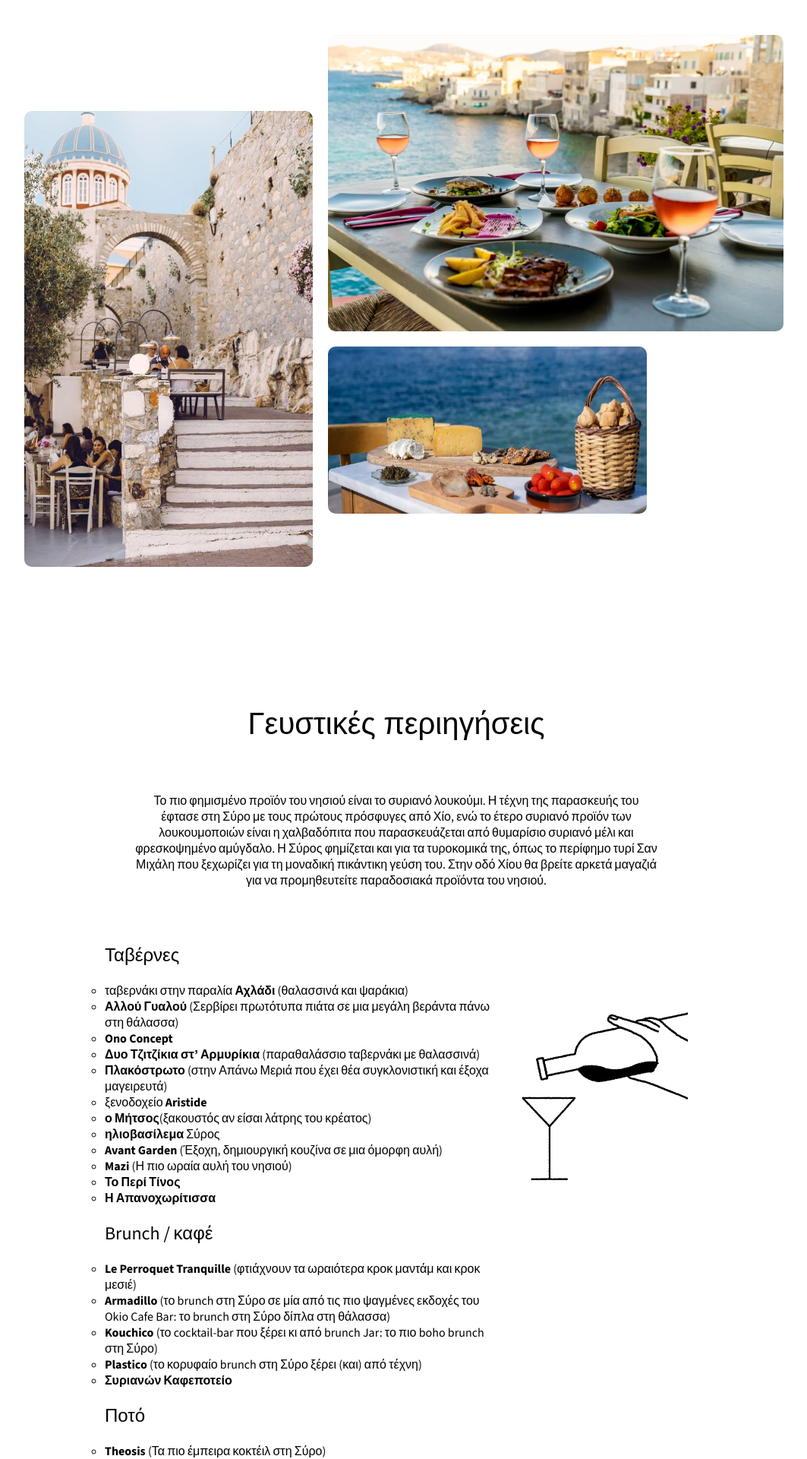
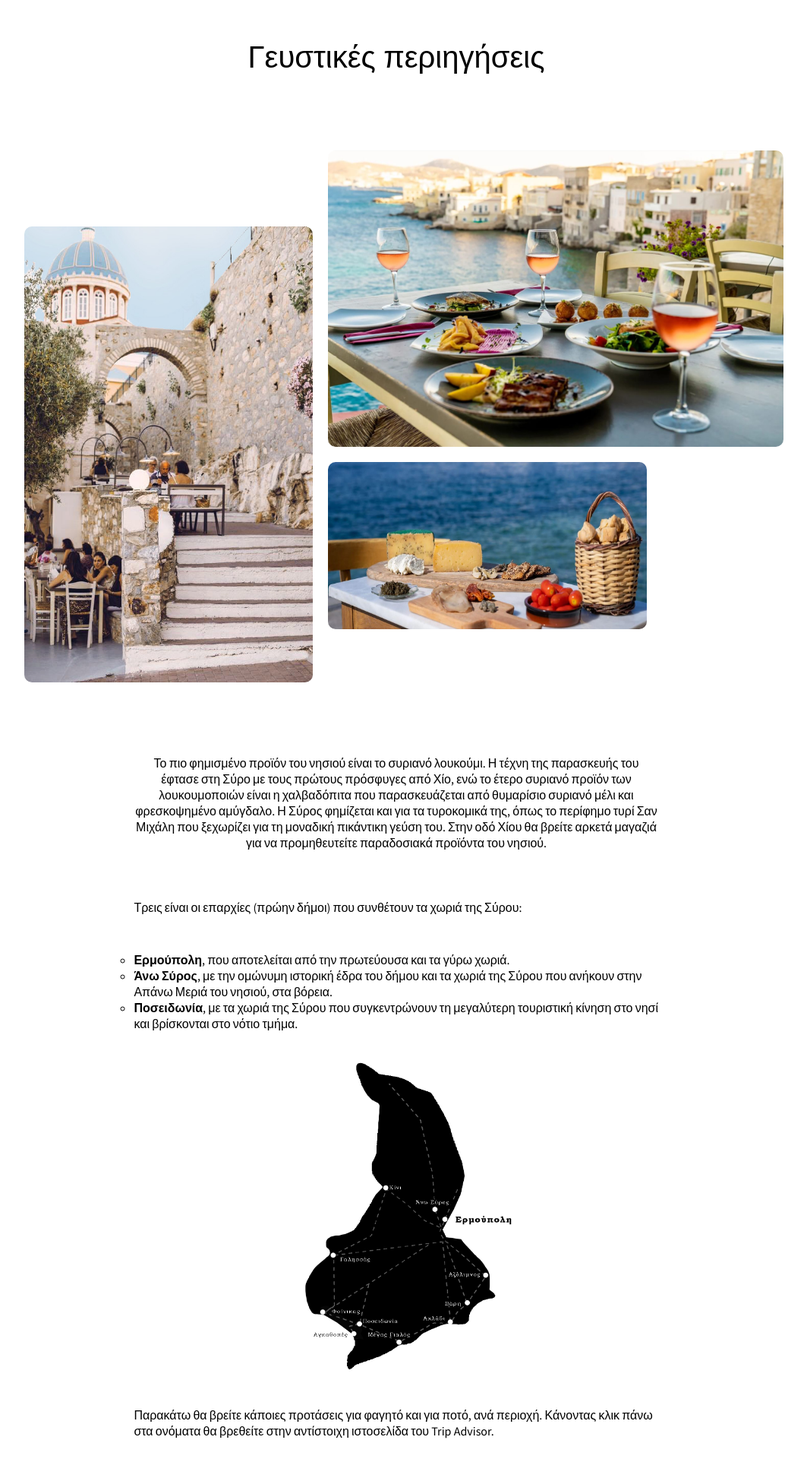
Before and after one commit to dodosiz/wedding-site, a Next.js app: page / in a window 1280 px wide. Shown: the part 6120-8040 px from the top of the page at 76% size, without its empty margins (118-1181 px from the left). Built offline with nearby package versions, Linux system fonts and the light colour scheme.

Commit message:
Map in food section

```diff
--- a/app/ui/navigationBar.module.css
+++ b/app/ui/navigationBar.module.css
@@ -41,5 +41,6 @@
   }
   .mobile_navigation_bar {
     display: block;
+    z-index: 99;
   }
 }
--- a/app/ui/sections/foodSection.module.css
+++ b/app/ui/sections/foodSection.module.css
@@ -2,17 +2,15 @@
   display: grid;
   grid-template-columns: 2fr 3fr;
   gap: 20px;
-  padding: 10%;
+  padding: 5% 10%;
 }
 
 .grid_container_mobile {
   display: none;
 }
 
-.suggestions_grid_container {
-  display: grid;
-  grid-template-columns: 2fr 1fr;
-  padding: 20px 20%;
+.food_header {
+  margin-top: 10%;
 }
 
 .flex_container_left {
@@ -43,16 +41,6 @@
     padding-top: 20px;
   }
 
-  .suggestions_grid_container {
-    grid-template-columns: 1fr;
-    text-align: justify;
-    padding: 20px 10%;
-  }
-
-  .suggestions_grid_container ul {
-    margin-bottom: 70px;
-  }
-
   .grid_container_mobile {
     display: grid;
     grid-template-columns: 2fr 3fr;
--- a/app/ui/sections/foodSection.tsx
+++ b/app/ui/sections/foodSection.tsx
@@ -7,6 +7,7 @@ import { Header } from "../header";
 export function FoodSection() {
   return (
     <>
+      <Header className={styles.food_header} textAlign="center">Γευστικές περιηγήσεις</Header>
       <div className={styles.grid_container}>
         <div className={styles.flex_container_left}>
           <Image
@@ -63,7 +64,6 @@ export function FoodSection() {
         </div>
       </div>
       <div className={common.text_container}>
-        <Header textAlign="center">Γευστικές περιηγήσεις</Header>
         <p>
           Το πιο φημισμένο προϊόν του νησιού είναι το συριανό λουκούμι. Η τέχνη
           της παρασκευής του έφτασε στη Σύρο με τους πρώτους πρόσφυγες από Χίο,
@@ -75,8 +75,30 @@ export function FoodSection() {
           προϊόντα του νησιού.
         </p>
       </div>
-      <div className={styles.suggestions_grid_container}>
-        <div>
+      <div className={common.text_container} style={{textAlign: "left", alignItems: "start"}}>
+        <p>
+          Τρεις είναι οι επαρχίες (πρώην δήμοι) που συνθέτουν τα χωριά της Σύρου:
+        </p>
+        <ul>
+          <li><strong>Ερμούπολη</strong>, που αποτελείται από την πρωτεύουσα και τα γύρω χωριά.</li>
+          <li><strong>Άνω Σύρος</strong>, με την ομώνυμη ιστορική έδρα του δήμου και τα χωριά της Σύρου που ανήκουν στην Απάνω Μεριά του νησιού, στα βόρεια.</li>
+          <li><strong>Ποσειδωνία</strong>, με τα χωριά της Σύρου που συγκεντρώνουν τη μεγαλύτερη τουριστική κίνηση στο νησί και βρίσκονται στο νότιο τμήμα.</li>
+        </ul>
+        <div style={{width: "50%", margin: "0 auto"}}>
+          <Image
+            width={562}
+            height={659}
+            alt="Map"
+            layout="responsive"
+            src="/map.jpg"
+          />
+        </div>
+        <p>
+          Παρακάτω θα βρείτε κάποιες προτάσεις για φαγητό και για ποτό, ανά περιοχή.
+          Κάνοντας κλικ πάνω στα ονόματα θα βρεθείτε στην αντίστοιχη ιστοσελίδα του Trip Advisor.
+        </p>
+      </div>
+      <div className={common.text_container} style={{textAlign: "left", alignItems: "start"}}>
         <h2>Ταβέρνες</h2>
         <ul>
           <li>
@@ -309,8 +331,7 @@ export function FoodSection() {
             (Για φρέσκο, χειροποίητο παγωτό)
           </li>
         </ul>
-        </div>
-        <div className={styles.side_gif}>
+        {/*<div className={styles.side_gif}>
           <Image
             style={{ marginTop: "100px" }}
             width={350}
@@ -319,7 +340,7 @@ export function FoodSection() {
             layout="responsive"
             src="/drink.gif"
           />
-        </div>
+              </div>*/}
       </div>
       <div className={common.text_container}>
         <p>
--- a/app/ui/sections/homeSection.tsx
+++ b/app/ui/sections/homeSection.tsx
@@ -7,9 +7,10 @@ import Image from "next/image";
 export function HomeSection() {
   const DESKTOP_OFFSET = 500;
   const MOBILE_OFFSET = 100;
+  const MOBILE_TOP_OFFSET = 40;
 
   const [counter, setCounter] = useState(0);
-  const [topMobile, setTopMobile] = useState(MOBILE_OFFSET);
+  const [topMobile, setTopMobile] = useState(MOBILE_TOP_OFFSET);
   const [topDesktop, setTopDesktop] = useState(DESKTOP_OFFSET);
   const [topTimelineDesktop, setTopTimelineDesktop] = useState(DESKTOP_OFFSET);
   const [topTimelineMobile, setTopTimelineMobile] = useState(MOBILE_OFFSET);
@@ -39,8 +40,8 @@ export function HomeSection() {
       }
       if (letterMobile) {
         const measured =
-          (Math.round(letterMobile.getBoundingClientRect().top) || 0) - MOBILE_OFFSET;
-        if (measured > 0 && measured < MOBILE_OFFSET) {
+          (Math.round(letterMobile.getBoundingClientRect().top) || 0) - MOBILE_TOP_OFFSET;
+        if (measured > 0 && measured < MOBILE_TOP_OFFSET) {
           setTopMobile(measured);
         }
       }
```
Also changed, not shown: public/map.jpg (added). Lines whose indentation alone changed are shown as unchanged.
